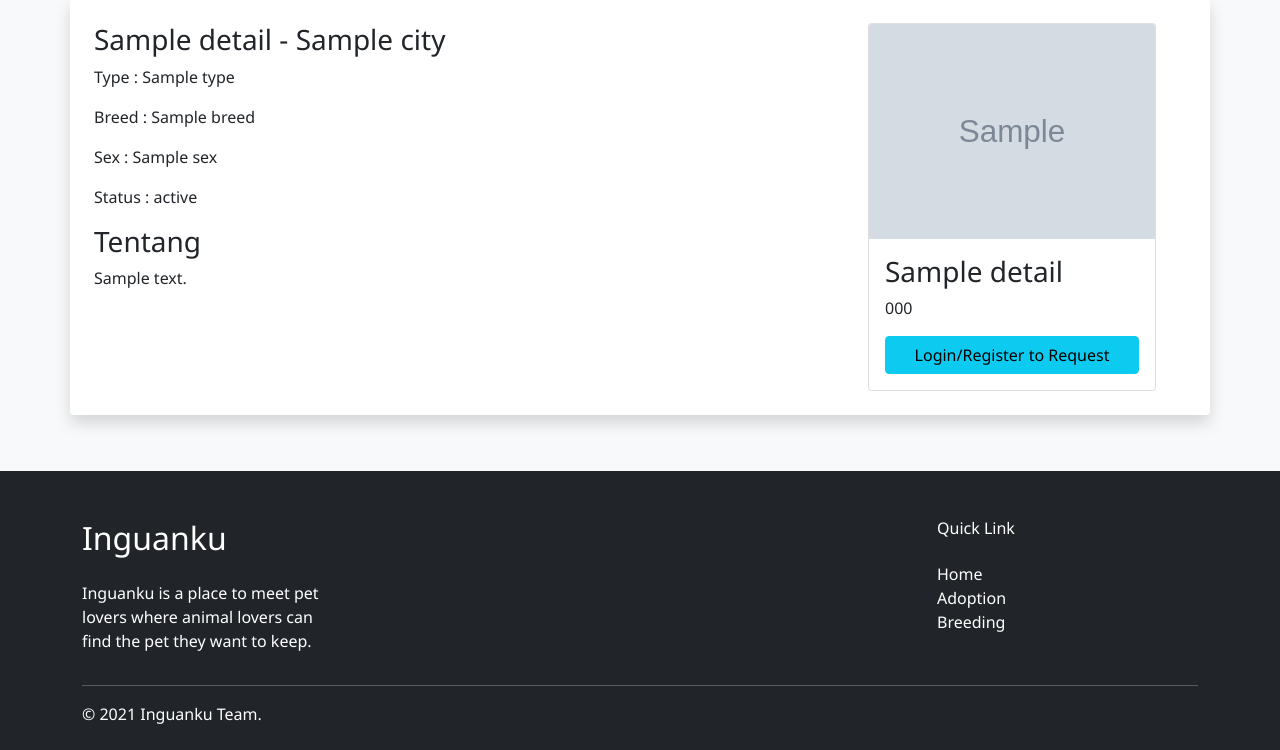
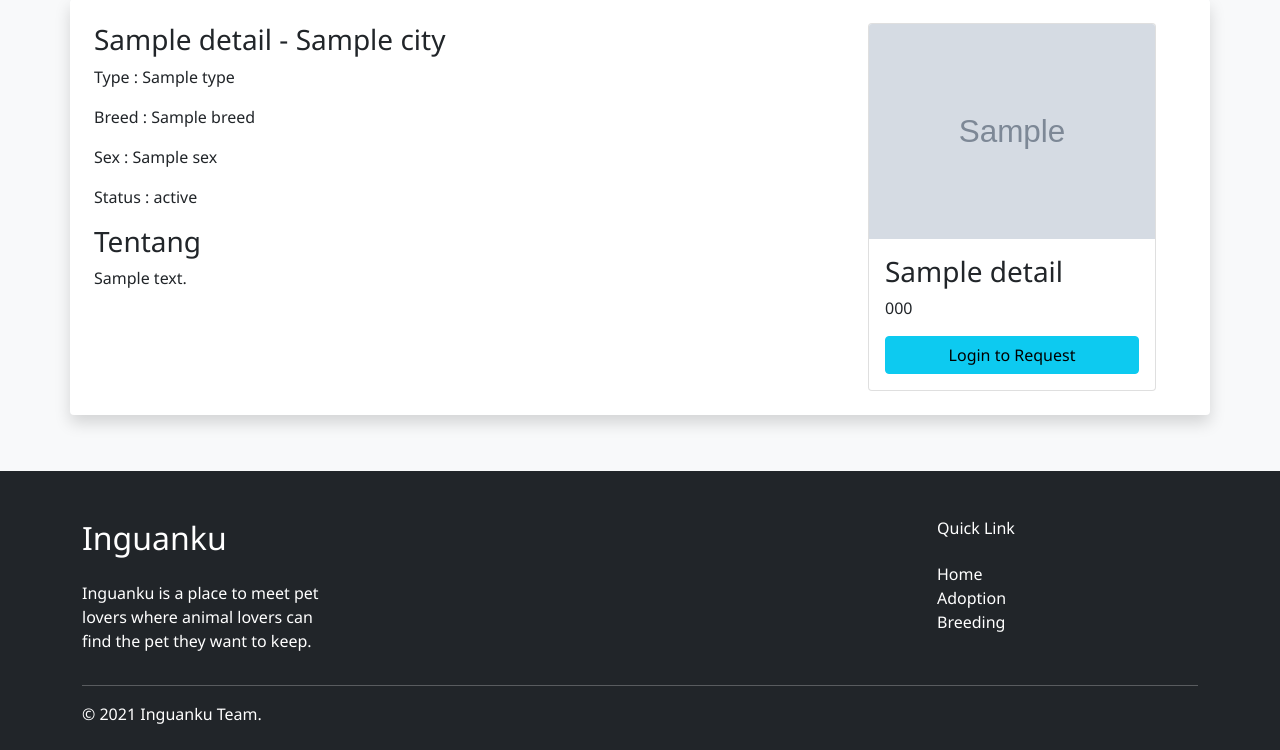
Before and after one commit to inguanku/inguanku, a CodeIgniter 4 app: template app/Views/post/detail.php in a window 1280 px wide. Shown: the part 516-1266 px from the top of the page. Run offline with PHP 8.4 and a stand-in for CodeIgniter, Linux system fonts and the light colour scheme; the template is opened without the code that fills it: most values are stand-ins (such as "Sample title", 1, 10 or a date in 2020); grey boxes marked "Sample" are stand-in pictures; data that the repository does not hold is empty; some libraries are stand-ins or nearby versions.

Commit message:
delete comment and change href path

```diff
--- a/app/Views/post/detail.php
+++ b/app/Views/post/detail.php
@@ -62,10 +62,9 @@
                         {
                             echo "<a href='/post/delete/$segment' class='mt-1 mx-auto d-block btn btn-danger'>Delete Post</a>";
                         }elseif($checkRequest) {
-                            // var_dump($checkRequest);
                             echo "<a class='bmt-1 mx-auto d-block btn btn-success'>Requested</a>";
                         }elseif(!$user) {
-                            echo "<a class='bmt-1 mx-auto d-block btn btn-info' disabled>Login/Register to Request</a>";
+                            echo "<a href='/login' class='bmt-1 mx-auto d-block btn btn-info' disabled>Login to Request</a>";
                         }else {
                             echo "<a href='/post/request/$segment' class='mt-1 mx-auto d-block btn btn-warning'>Request Me!</a>";
                         }
```
